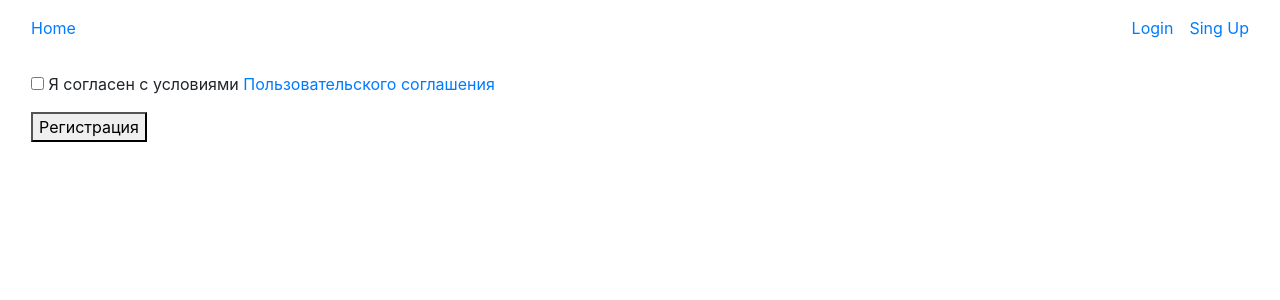
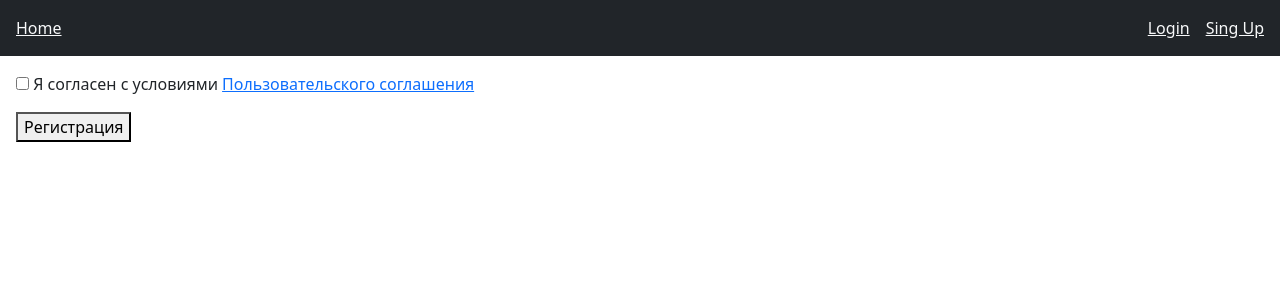
Before and after one commit to bn1654/DesignPro, a Django app: template designsite/requests/templates/requests/singup_form.html in a window 1280 px wide. Shown: the top 300 px of the page. Run offline with Django 5.2, Linux system fonts and the light colour scheme; the template is opened without the code that fills it, so the values that code supplies are empty; some libraries are stand-ins or nearby versions.

Commit message:
basic decoration

```diff
--- a/designsite/designsite/settings.py
+++ b/designsite/designsite/settings.py
@@ -27,7 +27,7 @@ INSTALLED_APPS = [
     'django.contrib.messages',
     'django.contrib.staticfiles',
     'requests',
-    'bootstrap4',
+    'django_bootstrap5',
 ]
 
 MIDDLEWARE = [
@@ -76,7 +76,7 @@ DATABASES = {
 
 AUTH_PASSWORD_VALIDATORS = [
     {
-        'NAME': 'django.contrib.auth.password_validation.NumericPasswordValidator',
+        'NAME': 'django.contrib.auth.password_validation.MinimumLengthValidator',
     },
 ]
 
--- a/designsite/requests/templates/layout/default.html
+++ b/designsite/requests/templates/layout/default.html
@@ -4,36 +4,35 @@
     {% block title %}<title>Design Pro</title>{% endblock %}
     <meta charset="utf-8" />
     <meta name="viewport" content="width=device-width, initial-scale=1" />
-    {% load bootstrap4 %}
+    {% load django_bootstrap5 %}
     {% bootstrap_css %}
-    {% bootstrap_javascript jquery='full' %}
     {% load static %}
     <link rel="stylesheet" href="{% static 'css/styles.css' %}" />
   </head>
 
   <body>
-    <div class="container-fluid">
-      <div class="d-flex flex-column">
+    <header class='bg-dark'>
         <div class="p-3">
           {% block navigation %}
           <nav class='d-flex justify-content-between'>
-          <a href="{% url 'index' %}">Home</a></li>
+          <a href="{% url 'index' %}" class = "link-light">Home</a></li>
           {% if user.is_authenticated %}
-            <div class='d-flex'>
-            <a href="{% url 'index' %}" class="mr-3">Profile</a></li>
-            <a href="{% url 'logout' %}">Logout</a></li>
+            <div class='d-flex gap-3'>
+            <a href="{% url 'profile' %}" class="link-light">Profile</a></li>
+            <a href="{% url 'logout' %}" class="link-light">Logout</a></li>
             </div>
           {% else %}
-            <div class='d-flex'>
-            <a href="{% url 'login' %}" class="mr-3">Login</a></li>
-            <a href="{% url 'singup' %}">Sing Up</a></li>
+            <div class='d-flex gap-3'>
+            <a href="{% url 'login' %}" class="link-light">Login</a></li>
+            <a href="{% url 'singup' %}" class="link-light">Sing Up</a></li>
             </div>
           {% endif %}
           </nav>
           {% endblock %}
         </div>
-        <div class="container-fluid gap-3 p-3">{% block content %}{% endblock %}</div>
-      </div>
-    </div>
+  </header>
+  <main>
+    <div class="container-fluid gap-3 p-3">{% block content %}{% endblock %}</div>
+  </main>
   </body>
 </html>
--- a/designsite/requests/templates/requests/profile.html
+++ b/designsite/requests/templates/requests/profile.html
@@ -1,5 +1,9 @@
 {% extends "layout/default.html" %}
 
 {% block content %}
-<h1> Добро пожаловать, {{user.FIO}}</h1>
+{% if user.FIO %}
+<h1> Добро пожаловать, {{user.FIO}}!</h1>
+{% else %}
+<h1> Добро пожаловать!</h1>
+{% endif %}
 {% endblock %}
--- a/designsite/requests/templates/requests/singup_form.html
+++ b/designsite/requests/templates/requests/singup_form.html
@@ -5,7 +5,8 @@
     {% csrf_token %}
     {{ form.as_p }}
     <p>
-    <input type="checkbox" name="agreement" value="is agree" required> Я согласен с условиями <a href='#'>Пользовательского соглашения</a>
+    <input type="checkbox" name="agreement" value="is_agree" required>
+    <label for="agreement">Я согласен с условиями <a href='#'>Пользовательского соглашения</a><label>
     </p>
     <button type="submit">Регистрация</button>
     </form>
```
Also changed, not shown: designsite/db.sqlite3.
